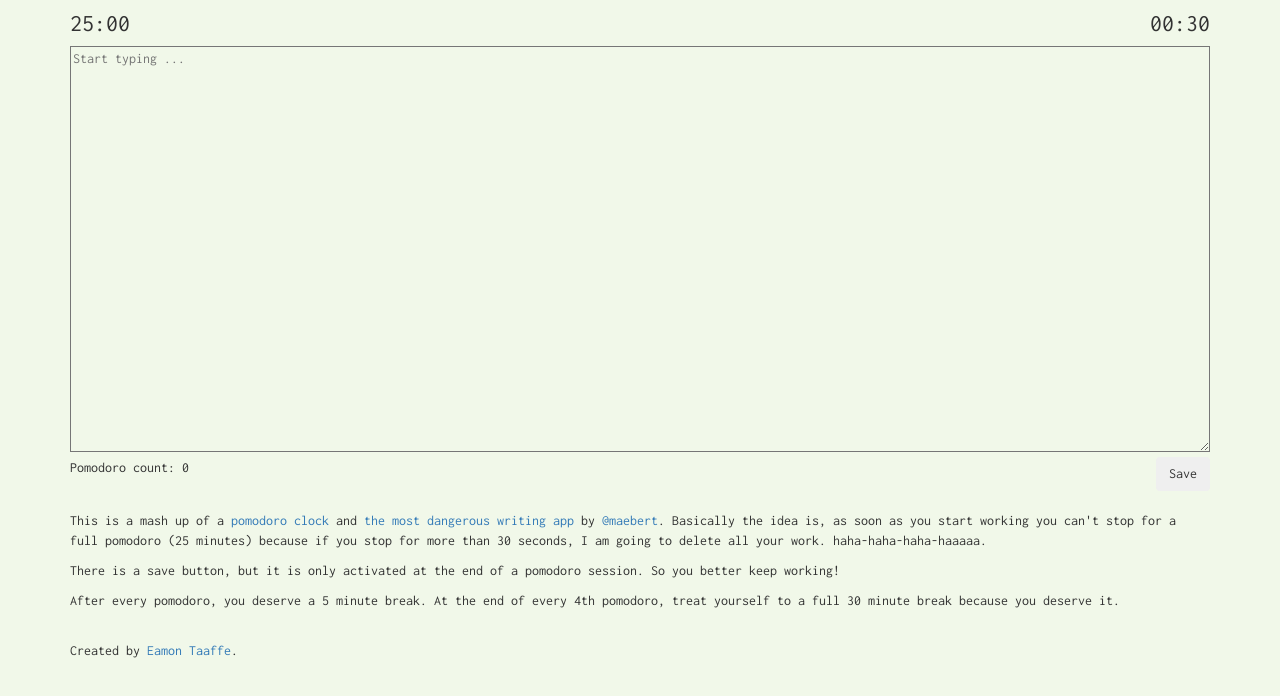
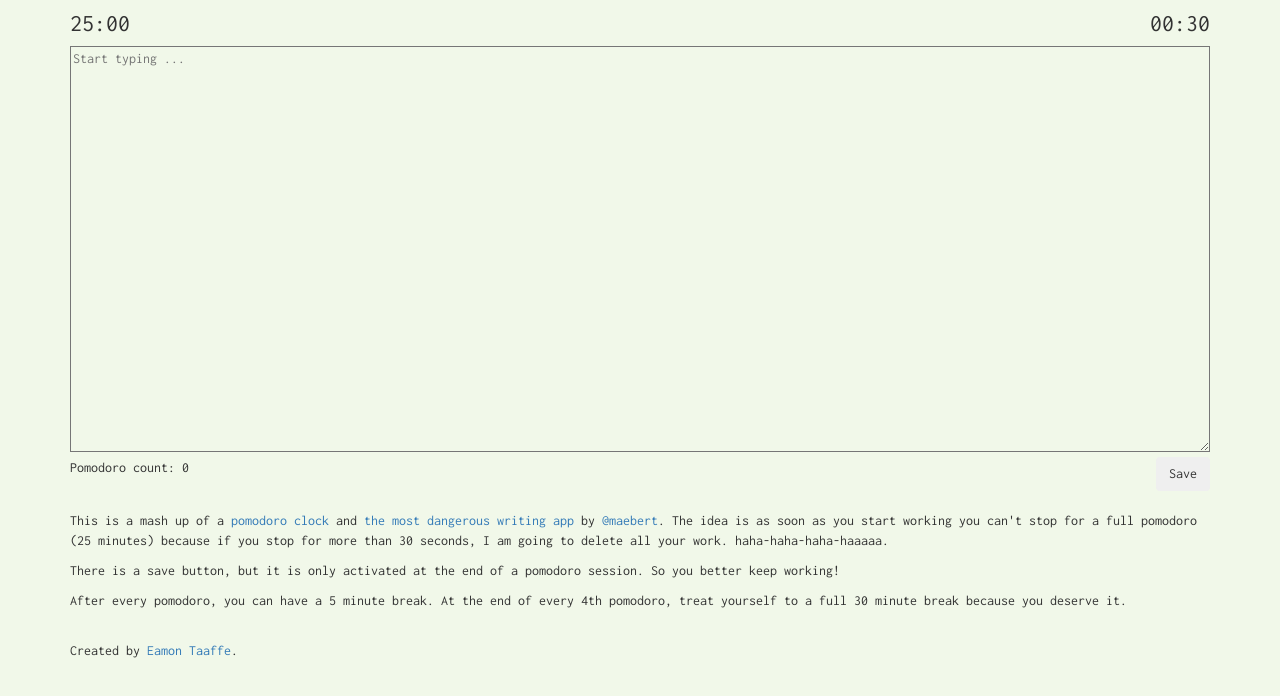
Before and after one commit to eamontaaffe/Dangerous-Pomodoro, a plain HTML site: page index.html in a window 1280 px wide. Shown: the part 80-776 px from the top of the page. Drawn offline with nearby package versions, Linux system fonts and the light colour scheme.

Commit message:
updated copy

```diff
--- a/index.html
+++ b/index.html
@@ -38,9 +38,9 @@
 		</div>
 		<br>
 		<div>
-			<p>This is a mash up of a <a href="https://en.wikipedia.org/wiki/Pomodoro_Technique">pomodoro clock</a> and <a href="http://www.themostdangerouswritingapp.com/">the most dangerous writing app</a> by <a href="https://www.twitter.com/maebert">@maebert</a>. Basically the idea is, as soon as you start working you can't stop for a full pomodoro (25 minutes) because if you stop for more than 30 seconds, I am going to delete all your work. haha-haha-haha-haaaaa.</p>
+			<p>This is a mash up of a <a href="https://en.wikipedia.org/wiki/Pomodoro_Technique">pomodoro clock</a> and <a href="http://www.themostdangerouswritingapp.com/">the most dangerous writing app</a> by <a href="https://www.twitter.com/maebert">@maebert</a>. The idea is as soon as you start working you can't stop for a full pomodoro (25 minutes) because if you stop for more than 30 seconds, I am going to delete all your work. haha-haha-haha-haaaaa.</p>
 			<p>There is a save button, but it is only activated at the end of a pomodoro session. So you better keep working!</p>
-			<p>After every pomodoro, you deserve a 5 minute break. At the end of every 4th pomodoro, treat yourself to a full 30 minute break because you deserve it.</p>
+			<p>After every pomodoro, you can have a 5 minute break. At the end of every 4th pomodoro, treat yourself to a full 30 minute break because you deserve it.</p>
 			<br>
 			<p>Created by <a href="mailto:eamon@taaffe.com.au">Eamon Taaffe</a>.</p>
 		</div>
```
